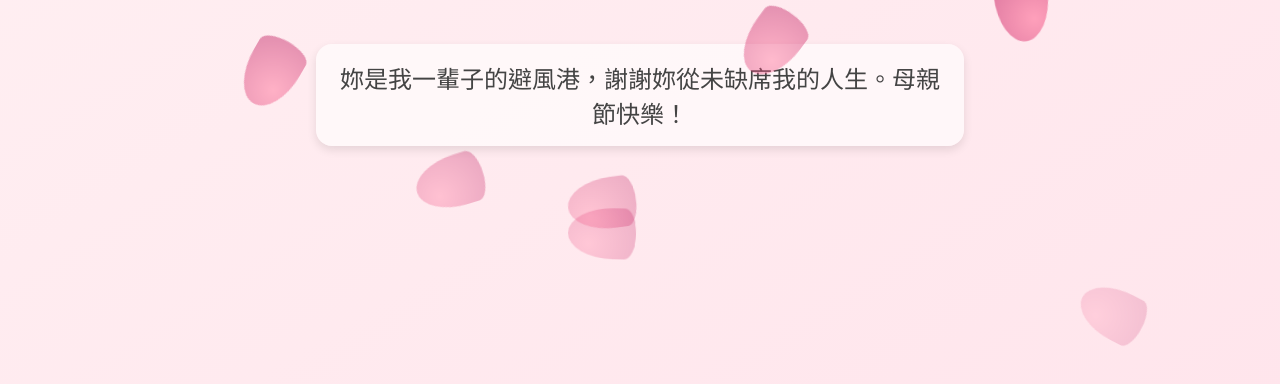
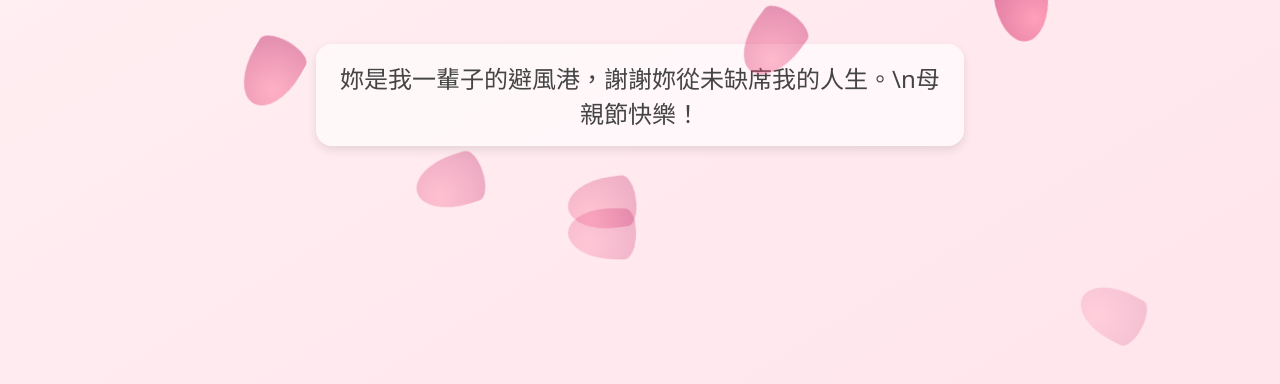
Before and after one commit to dean-lin-3356/motherday5, a plain HTML site: page index.html in a window 1280 px wide. Shown: the part 396-780 px from the top of the page. Drawn offline with Linux system fonts and the light colour scheme.

Commit message:
Update index.html

```diff
--- a/index.html
+++ b/index.html
@@ -75,7 +75,7 @@
 <body>
 
   <h1>麻麻～妳是世界上最可愛的超人！今天妳最大，愛妳呦～💕</h1>
-  <p>妳是我一輩子的避風港，謝謝妳從未缺席我的人生。母親節快樂！</p>
+  <p>妳是我一輩子的避風港，謝謝妳從未缺席我的人生。\n母親節快樂！</p>
 
   <script>
     const total = 30;
```
